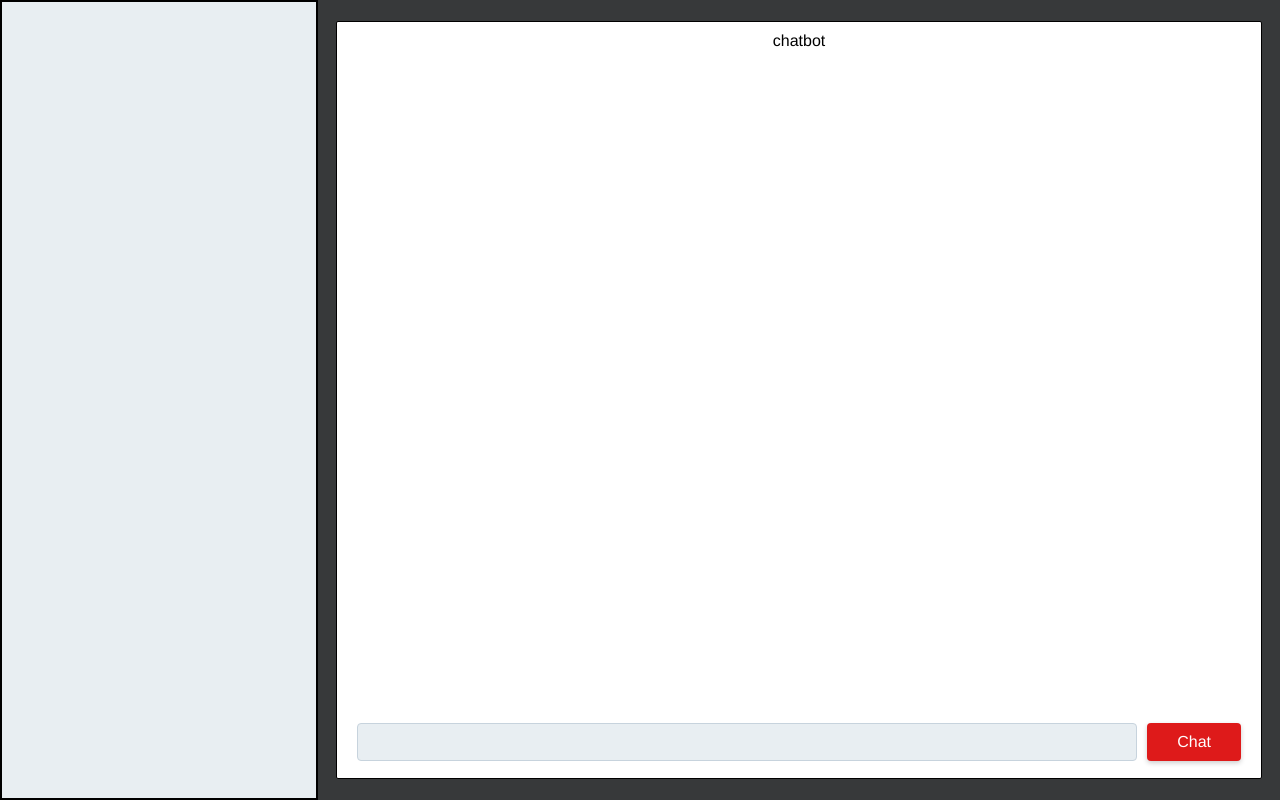
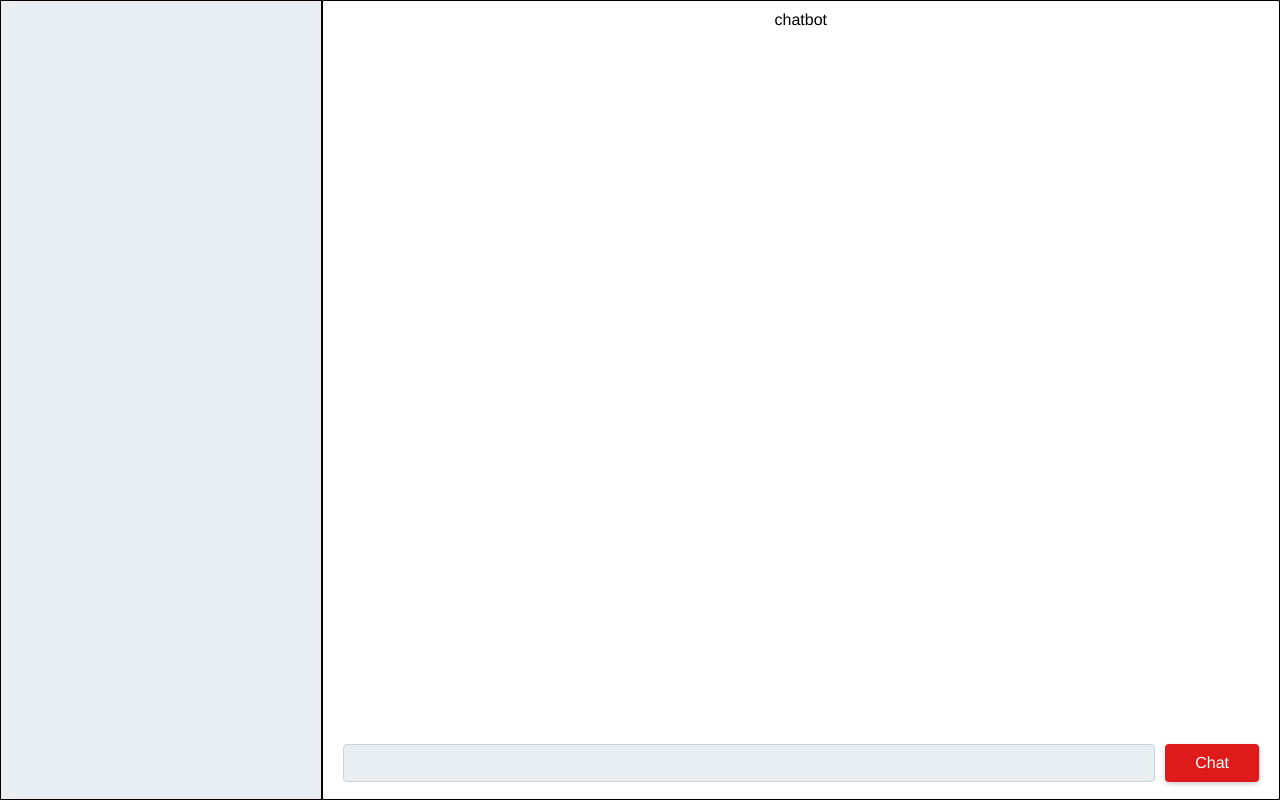
Before and after one commit to cartacode/chatbot_app, a React (Create React App) app in the folder rnn-frontend/: page / in a window 1280 px wide. Built offline with nearby package versions, Linux system fonts and the light colour scheme.

Commit message:
Style side bar and mobile view

```diff
--- a/rnn-frontend/src/stylesheets/app.css
+++ b/rnn-frontend/src/stylesheets/app.css
@@ -55,22 +55,29 @@ body {
     height: 100vh; }
     body .app .app-side {
       box-sizing: border-box;
-      border: 2px solid black;
+      border: 1px solid black;
       height: 100vh;
       flex: 1;
       background: #E8EEF2; }
+      body .app .app-side .side {
+        margin: 10px; }
+        body .app .app-side .side h4 {
+          border-bottom: 1px solid black;
+          padding: 10px 0px; }
+        body .app .app-side .side div {
+          height: 20vh; }
     body .app .app-main {
+      box-sizing: border-box;
       display: flex;
       flex: 3;
       flex-direction: column;
-      justify-content: center;
-      padding: 10px; }
+      height: 100vh;
+      justify-content: center; }
       body .app .app-main .app-container {
-        margin: 8px 8px;
-        height: 92vh;
+        height: 100vh;
         background: white;
         border-radius: 2px;
-        border: 1.5px solid black;
+        border: 1px solid black;
         display: flex;
         flex-direction: column;
         justify-content: space-between;
--- a/rnn-frontend/src/stylesheets/app.scss
+++ b/rnn-frontend/src/stylesheets/app.scss
@@ -24,29 +24,44 @@ body {
 
     .app-side {
       box-sizing: border-box;
-      border: 2px solid black;
+      border: 1px solid black;
       height: 100vh;
       flex: 1;
       background: $input-grey;
+      // padding: 10px;
+
+      .side {
+        margin: 10px;
+        // color: white;
+        h4 {
+          border-bottom: 1px solid black;
+          padding: 10px 0px;
+        }
+
+        div {
+          height: 20vh;
+        }
+      }
     }
 
     .app-main {
+      box-sizing: border-box;
       display: flex;
       flex: 3;
       flex-direction: column;
       // width: 340px;
       // background: $light-grey;
       // border-radius: 25px;
-      // height: 100vh;
+      height: 100vh;
       justify-content: center;
-      padding: 10px;
+      // padding: 10px;
 
       .app-container {
-        margin: 8px 8px;
-        height: 92vh;
+        // margin: 8px 8px;
+        height: 100vh;
         background: white;
         border-radius: 2px;
-        border: 1.5px solid black;
+        border: 1px solid black;
         display: flex;
         flex-direction: column;
         justify-content: space-between;
```
Also changed, not shown: 1 other file (tests, documents, lock files or other folders).
